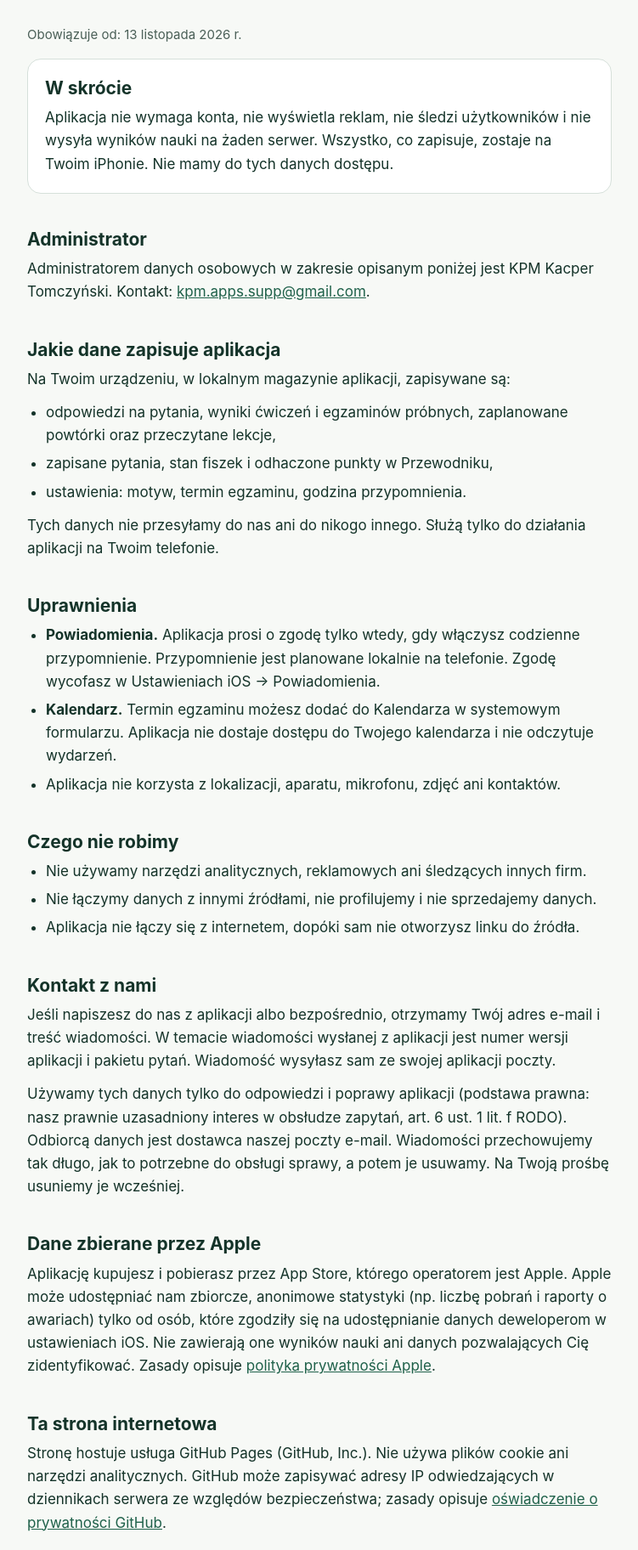
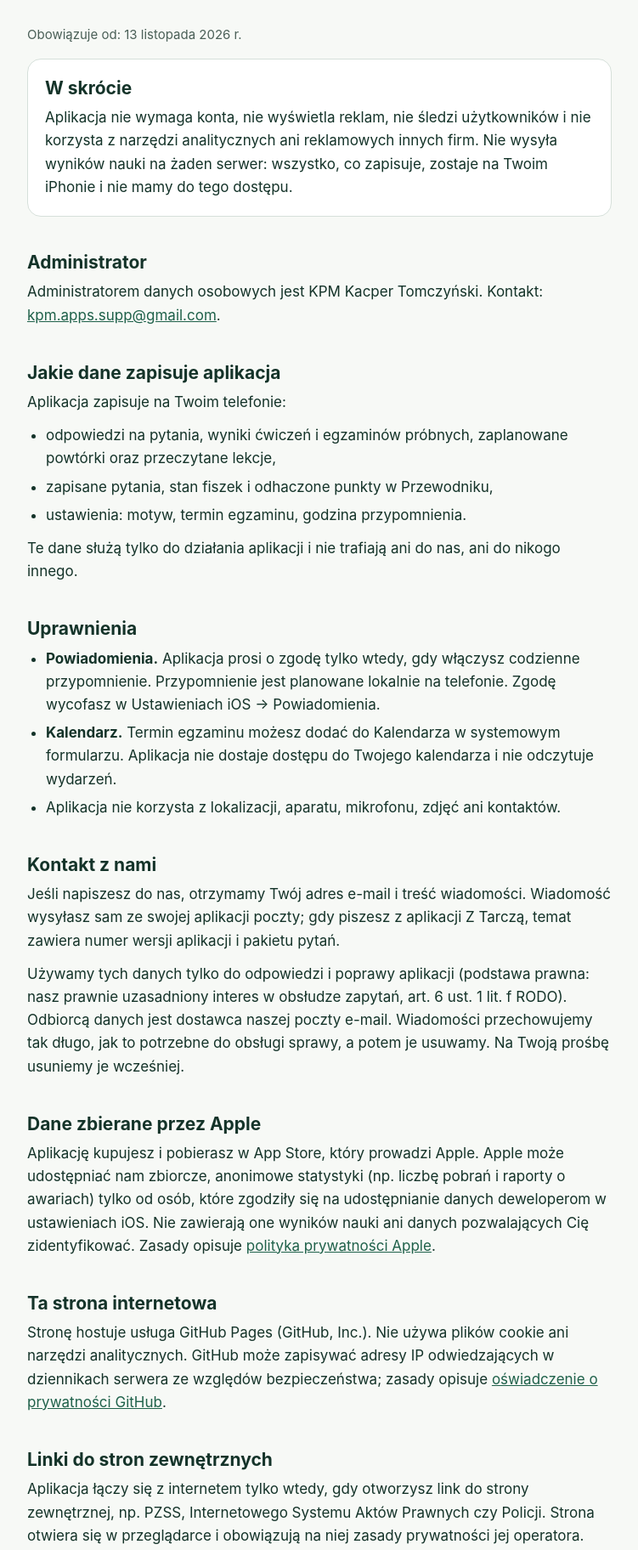
Before and after one commit to RobbTom/ztarcza, a plain HTML site: page polityka-prywatnosci.html in a window 1280 px wide. Shown: the part 167-1991 px from the top of the page at 85% size, without its empty margins (264-1015 px from the left). Drawn offline with Linux system fonts and the light colour scheme.

Commit message:
Add files via upload

```diff
--- a/polityka-prywatnosci.html
+++ b/polityka-prywatnosci.html
@@ -29,20 +29,20 @@
 
     <section class="card" aria-labelledby="skrot">
       <h2 id="skrot" style="margin-top:0">W skrócie</h2>
-      <p>Aplikacja nie wymaga konta, nie wyświetla reklam, nie śledzi użytkowników i nie wysyła wyników nauki na żaden serwer. Wszystko, co zapisuje, zostaje na Twoim iPhonie. Nie mamy do tych danych dostępu.</p>
+      <p>Aplikacja nie wymaga konta, nie wyświetla reklam, nie śledzi użytkowników i nie korzysta z narzędzi analitycznych ani reklamowych innych firm. Nie wysyła wyników nauki na żaden serwer: wszystko, co zapisuje, zostaje na Twoim iPhonie i nie mamy do tego dostępu.</p>
     </section>
 
     <h2>Administrator</h2>
-    <p>Administratorem danych osobowych w zakresie opisanym poniżej jest KPM Kacper Tomczyński. Kontakt: <a href="mailto:kpm.apps.supp@gmail.com">kpm.apps.supp@gmail.com</a>.</p>
+    <p>Administratorem danych osobowych jest KPM Kacper Tomczyński. Kontakt: <a href="mailto:kpm.apps.supp@gmail.com">kpm.apps.supp@gmail.com</a>.</p>
 
     <h2>Jakie dane zapisuje aplikacja</h2>
-    <p>Na Twoim urządzeniu, w lokalnym magazynie aplikacji, zapisywane są:</p>
+    <p>Aplikacja zapisuje na Twoim telefonie:</p>
     <ul>
       <li>odpowiedzi na pytania, wyniki ćwiczeń i egzaminów próbnych, zaplanowane powtórki oraz przeczytane lekcje,</li>
       <li>zapisane pytania, stan fiszek i odhaczone punkty w Przewodniku,</li>
       <li>ustawienia: motyw, termin egzaminu, godzina przypomnienia.</li>
     </ul>
-    <p>Tych danych nie przesyłamy do nas ani do nikogo innego. Służą tylko do działania aplikacji na Twoim telefonie.</p>
+    <p>Te dane służą tylko do działania aplikacji i nie trafiają ani do nas, ani do nikogo innego.</p>
 
     <h2>Uprawnienia</h2>
     <ul>
@@ -51,25 +51,18 @@
       <li>Aplikacja nie korzysta z lokalizacji, aparatu, mikrofonu, zdjęć ani kontaktów.</li>
     </ul>
 
-    <h2>Czego nie robimy</h2>
-    <ul>
-      <li>Nie używamy narzędzi analitycznych, reklamowych ani śledzących innych firm.</li>
-      <li>Nie łączymy danych z innymi źródłami, nie profilujemy i nie sprzedajemy danych.</li>
-      <li>Aplikacja nie łączy się z internetem, dopóki sam nie otworzysz linku do źródła.</li>
-    </ul>
-
     <h2>Kontakt z nami</h2>
-    <p>Jeśli napiszesz do nas z aplikacji albo bezpośrednio, otrzymamy Twój adres e-mail i treść wiadomości. W temacie wiadomości wysłanej z aplikacji jest numer wersji aplikacji i pakietu pytań. Wiadomość wysyłasz sam ze swojej aplikacji poczty.</p>
+    <p>Jeśli napiszesz do nas, otrzymamy Twój adres e-mail i treść wiadomości. Wiadomość wysyłasz sam ze swojej aplikacji poczty; gdy piszesz z aplikacji Z Tarczą, temat zawiera numer wersji aplikacji i pakietu pytań.</p>
     <p>Używamy tych danych tylko do odpowiedzi i poprawy aplikacji (podstawa prawna: nasz prawnie uzasadniony interes w obsłudze zapytań, art. 6 ust. 1 lit. f RODO). Odbiorcą danych jest dostawca naszej poczty e-mail. Wiadomości przechowujemy tak długo, jak to potrzebne do obsługi sprawy, a potem je usuwamy. Na Twoją prośbę usuniemy je wcześniej.</p>
 
     <h2>Dane zbierane przez Apple</h2>
-    <p>Aplikację kupujesz i pobierasz przez App Store, którego operatorem jest Apple. Apple może udostępniać nam zbiorcze, anonimowe statystyki (np. liczbę pobrań i raporty o awariach) tylko od osób, które zgodziły się na udostępnianie danych deweloperom w ustawieniach iOS. Nie zawierają one wyników nauki ani danych pozwalających Cię zidentyfikować. Zasady opisuje <a href="https://www.apple.com/pl/legal/privacy/">polityka prywatności Apple</a>.</p>
+    <p>Aplikację kupujesz i pobierasz w App Store, który prowadzi Apple. Apple może udostępniać nam zbiorcze, anonimowe statystyki (np. liczbę pobrań i raporty o awariach) tylko od osób, które zgodziły się na udostępnianie danych deweloperom w ustawieniach iOS. Nie zawierają one wyników nauki ani danych pozwalających Cię zidentyfikować. Zasady opisuje <a href="https://www.apple.com/pl/legal/privacy/">polityka prywatności Apple</a>.</p>
 
     <h2>Ta strona internetowa</h2>
     <p>Stronę hostuje usługa GitHub Pages (GitHub, Inc.). Nie używa plików cookie ani narzędzi analitycznych. GitHub może zapisywać adresy IP odwiedzających w dziennikach serwera ze względów bezpieczeństwa; zasady opisuje <a href="https://docs.github.com/en/site-policy/privacy-policies/github-general-privacy-statement">oświadczenie o prywatności GitHub</a>.</p>
 
     <h2>Linki do stron zewnętrznych</h2>
-    <p>Przy pytaniach i w Przewodniku są linki do stron zewnętrznych, np. PZSS, Internetowego Systemu Aktów Prawnych czy Policji. Otwierają się w przeglądarce, a na tych stronach obowiązują zasady prywatności ich operatorów.</p>
+    <p>Aplikacja łączy się z internetem tylko wtedy, gdy otworzysz link do strony zewnętrznej, np. PZSS, Internetowego Systemu Aktów Prawnych czy Policji. Strona otwiera się w przeglądarce i obowiązują na niej zasady prywatności jej operatora.</p>
 
     <h2>Usuwanie danych</h2>
     <p>Postęp usuniesz w aplikacji: Ustawienia → Wyzeruj postęp. Usunięcie aplikacji usuwa jej dane z telefonu. Kopie zapasowe iCloud lub komputera podlegają Twoim ustawieniom Apple.</p>
@@ -77,16 +70,12 @@
     <h2>Twoje prawa</h2>
     <p>Masz prawo dostępu do swoich danych, ich sprostowania, usunięcia, ograniczenia przetwarzania, sprzeciwu wobec przetwarzania oraz wniesienia skargi do Prezesa Urzędu Ochrony Danych Osobowych (ul. Stawki 2, 00-193 Warszawa). Ponieważ dane z nauki nie opuszczają Twojego telefonu, prawa te dotyczą w praktyce tylko korespondencji z nami. Aby z nich skorzystać, napisz na adres podany wyżej.</p>
 
-    <h2>Dzieci</h2>
-    <p>Aplikacja jest przeznaczona dla osób przygotowujących się do egzaminu na patent strzelecki. Nie zbieramy świadomie danych dzieci.</p>
-
     <h2>Zmiany polityki</h2>
-    <p>O zmianach poinformujemy, aktualizując tę stronę i datę na górze. Jeśli zmieni się sposób działania aplikacji (np. synchronizacja przez iCloud), opiszemy to tutaj przed wydaniem aktualizacji.</p>
+    <p>O zmianach poinformujemy, aktualizując tę stronę i datę na górze.</p>
   </main>
 
   <footer>
     <p>Wydawca: KPM Kacper Tomczyński · <a href="./">Wsparcie</a></p>
-    <p>Aplikacja niezależna, niezwiązana z PZSS.</p>
   </footer>
 </div>
 </body>
```
Also changed, not shown: index.html (+2 -2 lines).
